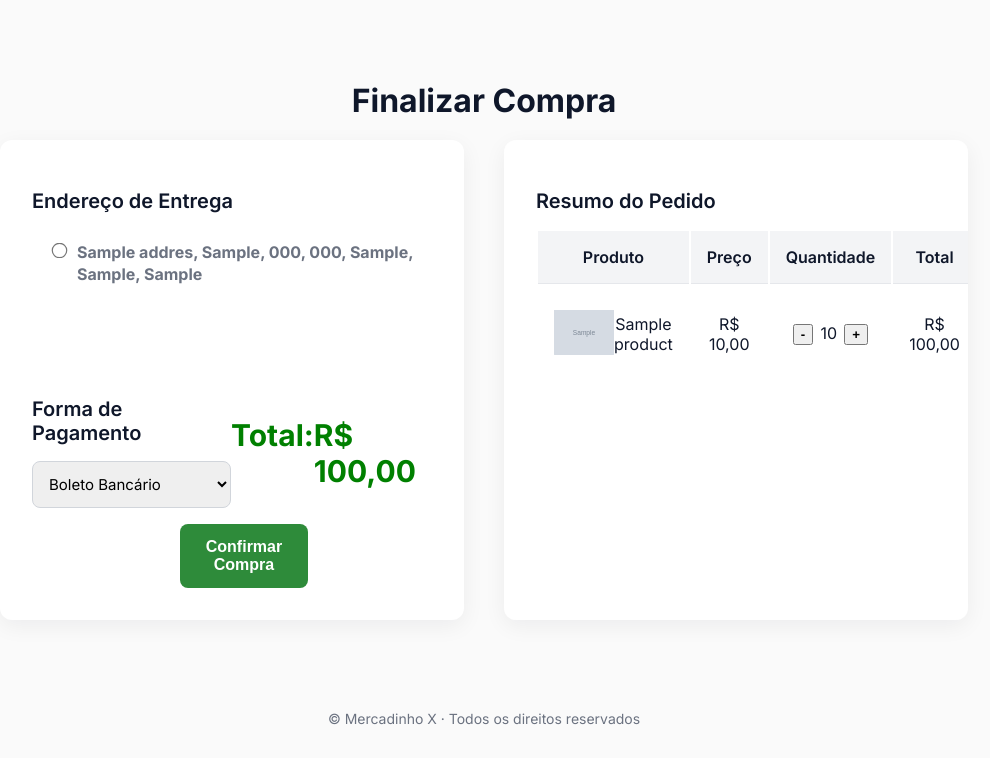
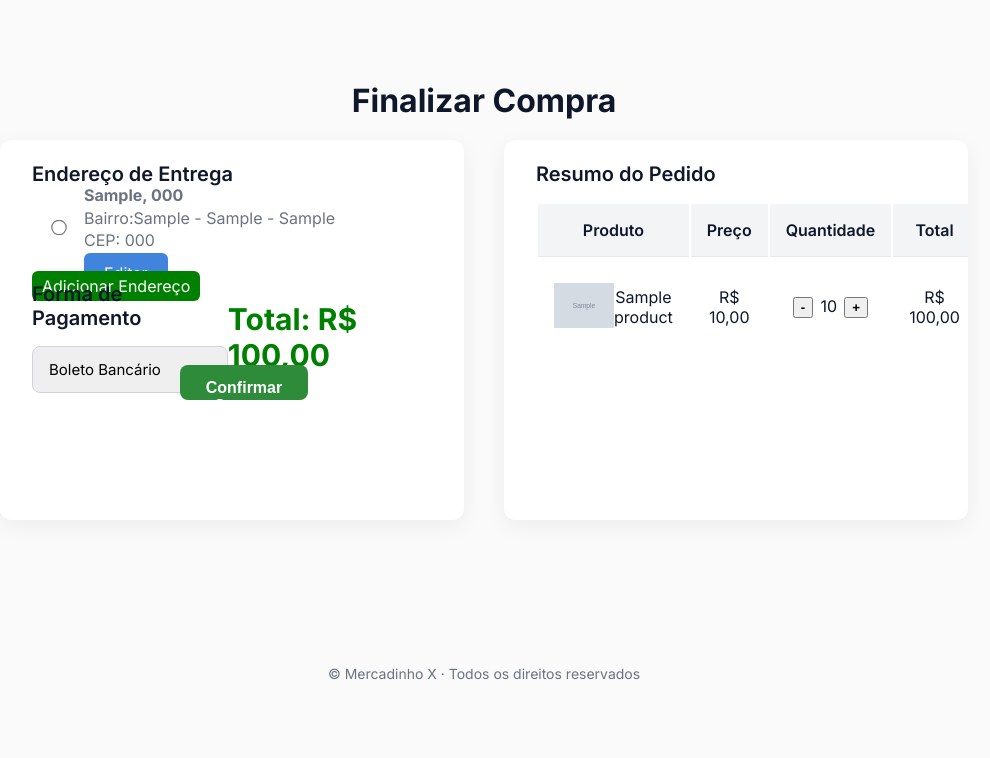
Before and after one commit to carlosEduardo704/market, a Django app: page /my_account/checkout/ in a window 1280 px wide. Shown: the part 78-836 px from the top of the page, without its empty margins (156-1146 px from the left). Run offline with Django 5.2, Linux system fonts and the light colour scheme; a user stored in the database is signed in; tables that the repository leaves empty hold one stand-in row (values such as "Sample post"); grey boxes marked "Sample" are stand-in pictures; some libraries are stand-ins or nearby versions.

Commit message:
refactor address choice in checkout page

```diff
--- a/order/templates/checkout.html
+++ b/order/templates/checkout.html
@@ -29,8 +29,9 @@
 
     .order-summary {
       background: #fff;
-      padding: 32px;
-      height: 60vh;
+      padding-top: 5px;
+      padding-left: 32px;
+      height: 85%;
       overflow-y: auto;
       margin-bottom: 12px;
       padding-right: 8px;
@@ -43,8 +44,9 @@
       flex-direction: column;
       justify-content: space-between;
       background: #fff;
-      padding: 32px;
-      height: 60vh;
+      padding-top: 5px;
+      padding-left: 32px;
+      height: 85%;
       margin-bottom: 12px;
       padding-right: 8px;
       border-radius: var(--radius);
@@ -127,7 +129,7 @@
       display: flex;
       flex-direction: row;
       justify-content: space-around;
-      font-size: 18px;
+      height: 20%;
     }
 
     .confirm-btn {
@@ -148,14 +150,34 @@
     }
 
     .address-option {
+      height: 15%;
       display: flex;
-    align-items: start;
+      align-content: center;
+      align-items: center;
       gap: 12px;
 
       padding: 12px;
       margin-bottom: 10px;
 
       cursor: pointer;
+    }
+
+    .btn-edit {
+      padding: 10px 20px;
+      background: rgb(64, 132, 222);
+      color:#fff;
+      border:none;
+      border-radius:6px;
+      text-decoration: none;
+    }
+
+    #add_address_url {
+      padding: 5px 10px;
+      background: green;
+      color:#fff;
+      border:none;
+      border-radius:6px;
+      text-decoration: none;
     }
 
     .address-option:hover {
@@ -179,42 +201,53 @@
       {% if cart and cart.itens.exists %}   <!-- Caso exista um carrinho com itens  -->
         <!-- FORMULÁRIO DE ENDEREÇO -->
         {% if addresses %}
-          <form method="post" >
+          <form method="post">
             {% csrf_token %}
             <div class="order-address">
               <div>
                 <h2>Endereço de Entrega</h2>
+                {% for address in form_addresses %}
+                    <label class="address-option">
+                        <input
+                            type="radio"
+                            name="address"
+                            value="{{ address.id }}"
+                            {% if form.address.value|stringformat:"s" == address.id|stringformat:"s" %}
+                                checked
+                            {% endif %}
+                            style="width: 5%;"
+                        >
 
-                  {% for radio in form.address %}
-                    <label class="address-option">
-                        <span class="radio">
-                            {{ radio.tag }}
-                        </span>
+                        <div class="address-info">
+                            <strong>{{ address.street }}, {{ address.number }}</strong><br>
+                            Bairro:{{ address.district }} - {{ address.city }} - {{ address.uf }}<br>
+                            CEP: {{ address.zip_code }}
+                            <div id="edit_address_btn" style="margin-top: 10px;">
+                              <a class="btn-edit" href="{% url 'update_address' address.pk %}?next={{ request.path }}">Editar</a>
+                            </div>
+                        </div>
 
-                        <span class="address-info">
-                            <strong>{{ radio.choice_label }}</strong>
-                        </span>
                     </label>
                 {% endfor %}
-
-                    {% if form.address.errors %}
-                        <div class="error">{{ form.address.errors }}</div>
-                    {% endif %}
-              </div>
                 <div>
 
+                  <a id="add_address_url" href="{% url 'create_address' %}?next={{ request.path }}">Adicionar Endereço</a>
+                </div>
+
+                <div  style="display: flex; flex-direction: column; height: 80%;">
                   <div class="order-total">
+
                     <div style="justify-content: space-between;">
                       <h2>Forma de Pagamento</h2>
                       {{ form.payment_method }}
                     </div>
                     <div style="display: flex; justify-content: center; font-size: 30px; color: green;">
-                    <span>Total:</span>
-                    <span id="order-total">R$ {{ cart.get_total|floatformat:2 }}</span>
+                      <span>Total: R$ {{ cart.get_total|floatformat:2 }}</span>
                     </div>
                   </div>
-                <div style="width: 100%; display: flex; justify-content: center;">
+                  <div style="height: 10%; display: flex; justify-content: center;">
                     <button type="submit" class="confirm-btn">Confirmar Compra</button>
+                  </div>
                 </div>
               </div>
             </div>
```
Lines whose indentation alone changed are shown as unchanged.
